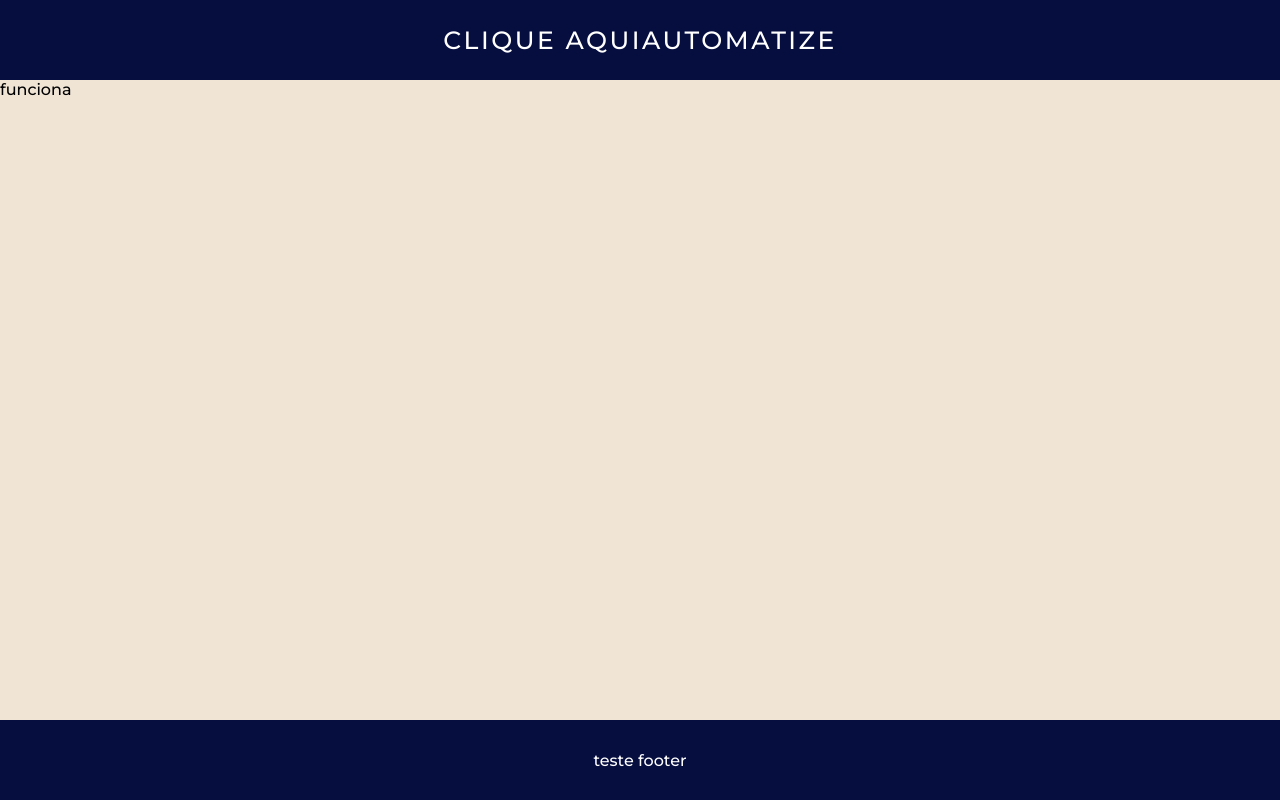
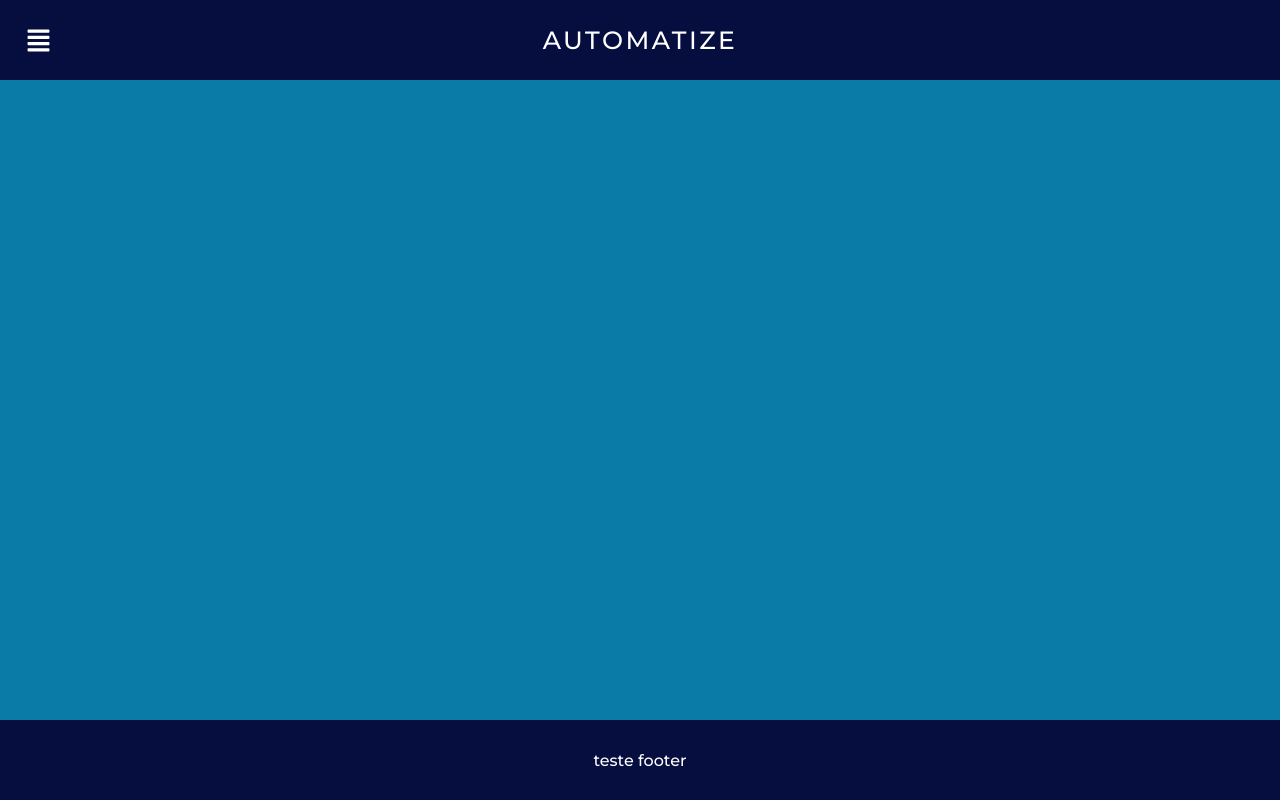
Before and after one commit to Pedro-Novais/Automatize, a React (Vite) app: page / in a window 1280 px wide. Built offline with nearby package versions, Linux system fonts and the light colour scheme.

Commit message:
Correções

```diff
--- a/package.json
+++ b/package.json
@@ -12,6 +12,7 @@
   "dependencies": {
     "react": "^18.3.1",
     "react-dom": "^18.3.1",
+    "react-icons": "^5.2.1",
     "react-router-dom": "^6.24.0"
   },
   "devDependencies": {
--- a/src/App.jsx
+++ b/src/App.jsx
@@ -6,8 +6,10 @@ import Header from "./container/layout/Header"
 import SideBar from "./container/layout/SideBar"
 import Footer from "./container/layout/Footer"
 import Container from "./container/layout/Container"
+import Profile from "./container/profile/Profile"
+import Projects from "./container/projects/Projects"
+import Signature from "./container/signature/Signature"
 import './style/index.css'
-import AppFake from "./AppFake"
 
 function App() {
 
@@ -18,8 +20,9 @@ function App() {
         <Container>
           <SideBar />
           <Routes>
-            <Route path="/" element={<AppFake />} />
-            <Route path="/automations" element={<AppFake />} />
+            <Route path="/" element={<Profile />} />
+            <Route path="/projects" element={<Projects />} />
+            <Route path="/signature" element={<Signature />} />
           </Routes>
         </Container>
         <Footer />
--- a/src/AppFake.jsx
+++ /dev/null
@@ -1,8 +0,0 @@
-function AppFake() {
-
-  return (
-      <div>funciona</div>
-  )
-}
-
-export default AppFake
--- a/src/container/layout/Header.jsx
+++ b/src/container/layout/Header.jsx
@@ -1,6 +1,7 @@
 import { useContext } from 'react'
 import { SideBarContext } from './SideBarContext'
 
+import { FaAlignJustify } from "react-icons/fa";
 import './style.css'
 
 function Header() {
@@ -9,7 +10,7 @@ function Header() {
 
     return (
         <header>
-            <div className='btnSideBar' onClick={openSidebar}>Clique Aqui</div>
+            <FaAlignJustify className="iconSideBar" onClick={openSidebar}/>
             <p>Automatize</p>
         </header>
     )
--- a/src/container/layout/SideBar.jsx
+++ b/src/container/layout/SideBar.jsx
@@ -1,5 +1,7 @@
 import { useContext } from 'react'
 import { SideBarContext } from './SideBarContext'
+
+import { FaAlignJustify } from "react-icons/fa";
 import './style.css'
 
 function SideBar() {
--- a/src/container/layout/style.css
+++ b/src/container/layout/style.css
@@ -13,7 +13,7 @@
 
 header {
     display: flex;
-    justify-content: center;
+    justify-content: flex-start;
     align-items: center;
     position: fixed;
     top: 0;
@@ -26,8 +26,41 @@ header {
 }
 
 header, p{
+    font-size: 25px;
+    margin: auto;
+}
 
-    font-size: 25px;
+
+.iconSideBar{
+    height: 25px;
+    position: absolute;
+    left: 2%;
+    transition: .5s;
+    color: white;
+}
+
+.iconSideBar:hover{
+    cursor: pointer;
+}
+
+@keyframes openSideBar{
+    from{
+
+        width: 0%;
+    }
+    to{
+        width: 20%;
+    }
+}
+
+@keyframes closeSideBar{
+    from{
+
+        width: 20%;
+    }
+    to{
+        width: 0%;
+    }
 }
 
 .sideBar{
@@ -42,6 +75,15 @@ header, p{
     padding-top: 20px;
     transition: transform 0.3s ease;
     z-index: 5;
+    animation: openSideBar .5s ease-in-out;
+}
+
+.container{
+    background-color: #0A7AA6;
+    display: flex;
+    justify-content: center;
+    align-items: center;
+    padding: 1em;
 }
 
 footer{
--- /dev/null
+++ b/src/container/projects/Projects.jsx
@@ -0,0 +1,9 @@
+function Projects(){
+
+    return (
+        <>
+        </>
+    )
+}
+
+export default Projects
--- /dev/null
+++ b/src/container/signature/Signature.jsx
@@ -0,0 +1,9 @@
+function Signature(){
+
+    return (
+        <>
+        </>
+    )
+}
+
+export default Signature
```
Also changed, not shown: src/main.jsx (+0 -16 lines), src/container/automations/Automations.jsx (deleted), 1 other file (tests, documents, lock files or other folders).
